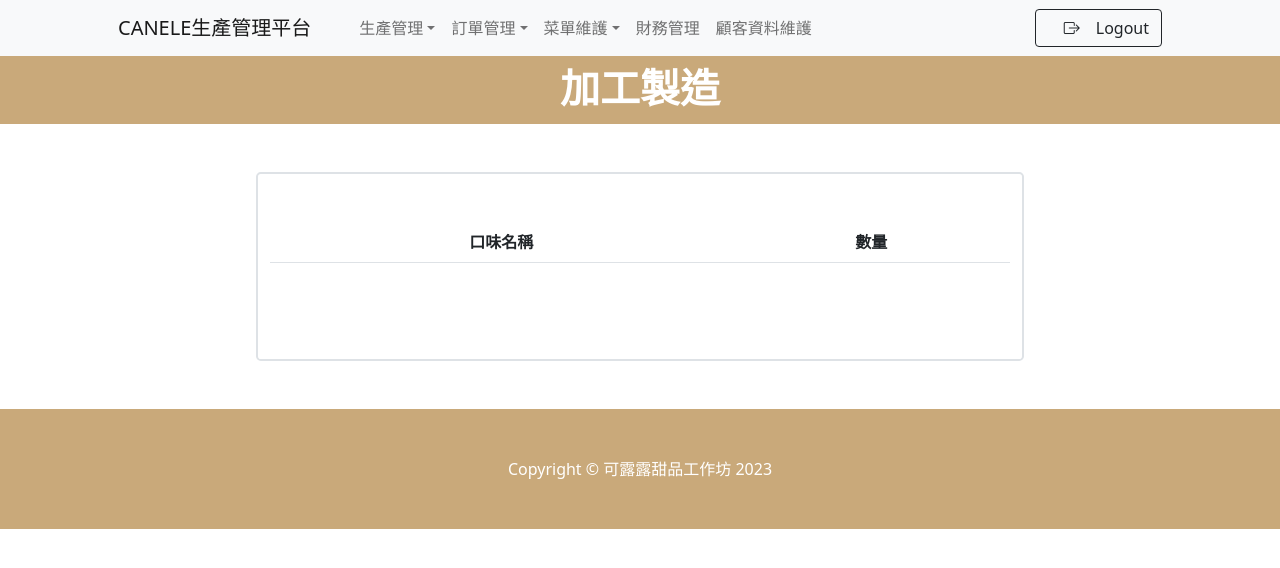
After one commit to leemikepop/canele, a PHP site: page /management_platform/manage/produce.php in a window 1280 px wide. The commit adds this page. Shown: the top 568 px of the page. Run offline with PHP 8.4, Linux system fonts and the light colour scheme; the visitor is signed in with stand-in values (Sample User, id 1); data comes from the database, SQL or seed files in the repository; lists and menus that the app fills with data are empty; some libraries are stand-ins or nearby versions.

```diff
--- a/customer/auth/config.php
+++ b/customer/auth/config.php
@@ -1,6 +1,6 @@
 <?php
 define('DB_SERVER','localhost');
-//define('DB_SERVER','192.168.0.108');
+//define('DB_SERVER','192.168.0.106');
 define('DB_USERNAME','root');
 define('DB_PASSWORD','');
 define('DB_NAME','canele');
--- a/management_platform/auth/config.php
+++ b/management_platform/auth/config.php
@@ -1,6 +1,6 @@
 <?php
 define('DB_SERVER','localhost');
-//define('DB_SERVER','192.168.0.108');
+//define('DB_SERVER','192.168.0.106');
 define('DB_USERNAME','root');
 define('DB_PASSWORD','');
 define('DB_NAME','canele');
--- /dev/null
+++ b/management_platform/manage/produce.php
@@ -0,0 +1,65 @@
+<?php
+    include_once("./utilities.php");
+    include_once("../page_utilities.php");
+
+?>
+
+<!DOCTYPE html>
+<html lang="Zh-Hant">
+    <head>
+        <meta charset="utf-8" />
+        <meta name="viewport" content="width=device-width, initial-scale=1, shrink-to-fit=no" />
+        <meta name="description" content="" />
+        <meta name="author" content="MingFeng,Li" />
+        <title>加工製造</title>
+
+
+        <link href="https://cdn.jsdelivr.net/npm/bootstrap-icons@1.5.0/font/bootstrap-icons.css" rel="stylesheet" />
+        <link rel="stylesheet" href="https://code.jquery.com/ui/1.13.2/themes/sunny/jquery-ui.css">
+        <!-- <link rel="stylesheet" href="../../Multiple-Dates-Picker-for-jQuery-UI-latest/jquery-ui.multidatespicker.css"> -->
+        <link href="../../css/styles.css" rel="stylesheet" />
+
+        <script src="https://cdn.jsdelivr.net/npm/bootstrap@5.1.3/dist/js/bootstrap.bundle.min.js"></script>
+        <script src="https://cdn.jsdelivr.net/npm/jquery@3.2.1/dist/jquery.min.js"></script>
+        <script src="https://code.jquery.com/ui/1.13.2/jquery-ui.min.js" integrity="sha256-lSjKY0/srUM9BE3dPm+c4fBo1dky2v27Gdjm2uoZaL0=" crossorigin="anonymous"></script>
+        <!-- <script src="../../Multiple-Dates-Picker-for-jQuery-UI-latest/jquery-ui.multidatespicker.js"></script> -->
+    </head>
+    <body>
+        <!-- Navigation-->
+        <?php
+            show_nav();
+        ?>
+        <!-- Header-->
+        <header class="bg-pink py-1">
+            <div class="container px-1 px-lg-1 my-1">
+                <div class="text-center text-white">
+                    <h4 class="display-6 fw-bolder">加工製造</h4>
+                </div>
+            </div>
+        </header>
+        <!-- Section-->
+        <section class="container-sm border border-2 rounded-3 py-5 my-5">
+            <table class="table text-center mb-5">
+            <thead>
+                <tr>
+                    <th scope="col">口味名稱</th>
+                    <th scope="col">數量</th>
+                </tr>
+            </thead>
+            <?php
+                showFavorsNum($conn);
+            ?>
+            </table>
+        </section>
+        <span id="OrderSections"></span>
+        <!-- Footer-->
+        <footer class="py-5 bg-pink">
+            <div class="container"><p class="m-0 text-center text-white">Copyright &copy; 可露露甜品工作坊 2023</p></div>
+        </footer>
+        <script>
+            $(document).ready(function () {
+
+            });
+        </script>
+    </body>
+</html>
--- a/management_platform/manage/utilities.php
+++ b/management_platform/manage/utilities.php
@@ -122,6 +122,7 @@
             }
         }
     }
+
     function showShipOrders($conn,$DiliveredDate){
         /*Ship orders*/
         $sql = sprintf("SELECT %s FROM %s WHERE %s;","*","shipmentinfo","Date='$DiliveredDate'");
@@ -224,4 +225,33 @@
         }
     }
 
+    function showFavorsNum($conn){
+        $sql = sprintf("SELECT %s FROM %s WHERE %s;","OrderId","orders","OrderStatus='ACCEPT'");
+        $result = mysqli_query($conn,$sql);
+        while($row=mysqli_fetch_assoc($result)){
+            $OrderId = $row['OrderId'];
+            $sql = sprintf("SELECT %s FROM %s WHERE %s;","MealId,NumOfMeal","ordermenu","OrderId='$OrderId'");
+            $getMealIdandNum = mysqli_query($conn,$sql);
+            while($rr = mysqli_fetch_assoc($getMealIdandNum)){
+                $MealId = $rr['MealId'];
+                $NumOfMeal = $rr['NumOfMeal'];
+                if(isset($_SESSION[$MealId])){
+                    $_SESSION[$MealId] = (int)$_SESSION[$MealId] + (int)$NumOfMeal;
+                }else{
+                    $_SESSION[$MealId] = (int)$NumOfMeal;
+                }
+            }
+        }
+        $sql = sprintf("SELECT %s FROM %s;","MealId,Name","menu");
+        $getMeal = mysqli_query($conn,$sql);
+        while($row = mysqli_fetch_assoc($getMeal)){
+            $MealId = $row['MealId'];
+            $MealName = $row['Name'];
+            if(isset($_SESSION[$MealId])){
+
+            }
+        }
+
+    }
+
 ?>
--- a/management_platform/page_utilities.php
+++ b/management_platform/page_utilities.php
@@ -19,7 +19,7 @@
                         echo '<ul class="dropdown-menu" aria-labelledby="navbarDropdown">';
                         echo '<li><a class="dropdown-item" href="../manage/index.php">開始生產</a></li>';
                         echo '<!-- <li><hr class="dropdown-divider" /></li> -->';
-                        echo '<li><a class="dropdown-item" href="#!">加工製造</a></li>';
+                        echo '<li><a class="dropdown-item" href="./produce.php">加工製造</a></li>';
                         echo '<li><a class="dropdown-item" href="#!">宅配出貨</a></li>';
                         echo '</ul>';
                     echo '</li>';
```
Also changed, not shown: management_platform/menu/edit_dates.php (+6 -2 lines).
